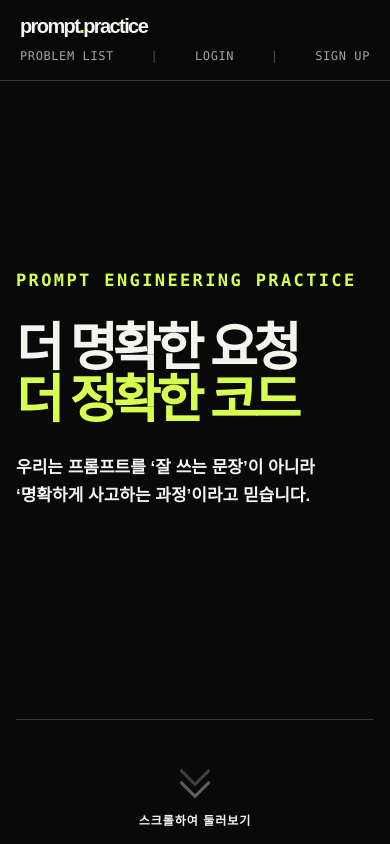
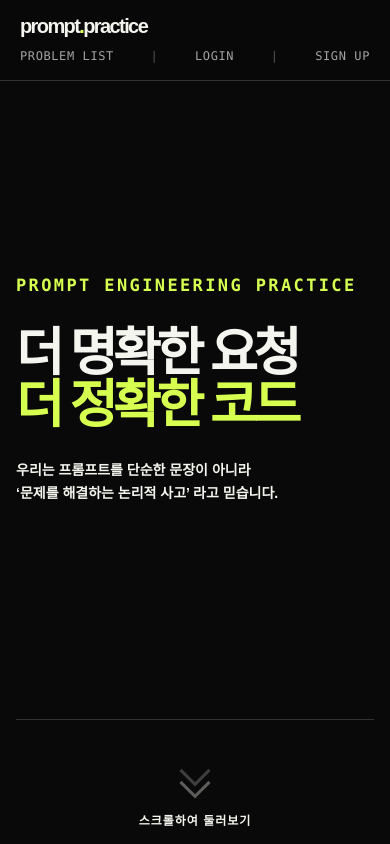
Before and after one commit to ddingorang/itsourprompt, a React (Vite) app in the folder frontend/: page / in a window 390 px wide. Shown: the top 844 px of the page. Built offline with nearby package versions, Linux system fonts and the light colour scheme; no server answers.

Commit message:
landing: 메인 소개 문구 변경 및 반응형 크기 조정

```diff
--- a/frontend/src/pages/HomePage.tsx
+++ b/frontend/src/pages/HomePage.tsx
@@ -94,10 +94,10 @@ export default function HomePage() {
                 <br />
                 <span className="text-[#d6ff50]">더 정확한 코드</span>
               </h1>
-              <p className="mt-7 mb-0 max-w-[650px] text-[clamp(17px,1.6vw,22px)] leading-[1.65] font-semibold [word-break:keep-all]">
-                우리는 프롬프트를 ‘잘 쓰는 문장’이 아니라
+              <p className="mt-7 mb-0 max-w-[650px] text-[clamp(14px,1.8vw,25px)] leading-[1.65] font-semibold [word-break:keep-all]">
+                우리는 프롬프트를 단순한 문장이 아니라
                 <br />
-                ‘명확하게 사고하는 과정’이라고 믿습니다.
+                ‘문제를 해결하는 논리적 사고’ 라고 믿습니다.
               </p>
             </div>
           </div>
```
